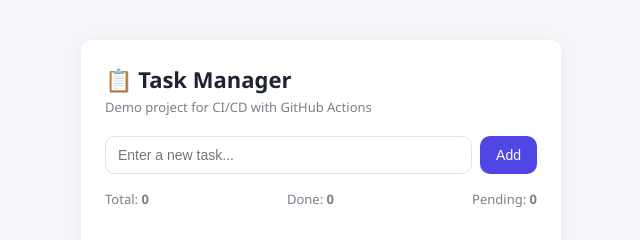
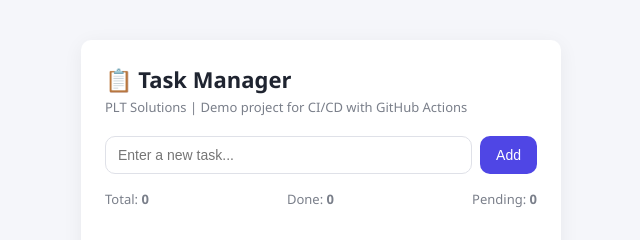
Before and after one commit to TranMinhPhuc220420/ci-cd-demo, a website: page index.html in a window 1280 px wide. Shown: the top 240 px of the page, 319-959 px from the left. Drawn offline with Linux system fonts and the light colour scheme.

Commit message:
update header

```diff
--- a/index.html
+++ b/index.html
@@ -10,7 +10,7 @@
   <main class="app">
     <header class="app__header">
       <h1>📋 Task Manager</h1>
-      <p class="app__subtitle">Demo project for CI/CD with GitHub Actions</p>
+      <p class="app__subtitle">PLT Solutions | Demo project for CI/CD with GitHub Actions</p>
     </header>
 
     <form id="task-form" class="task-form">
```
